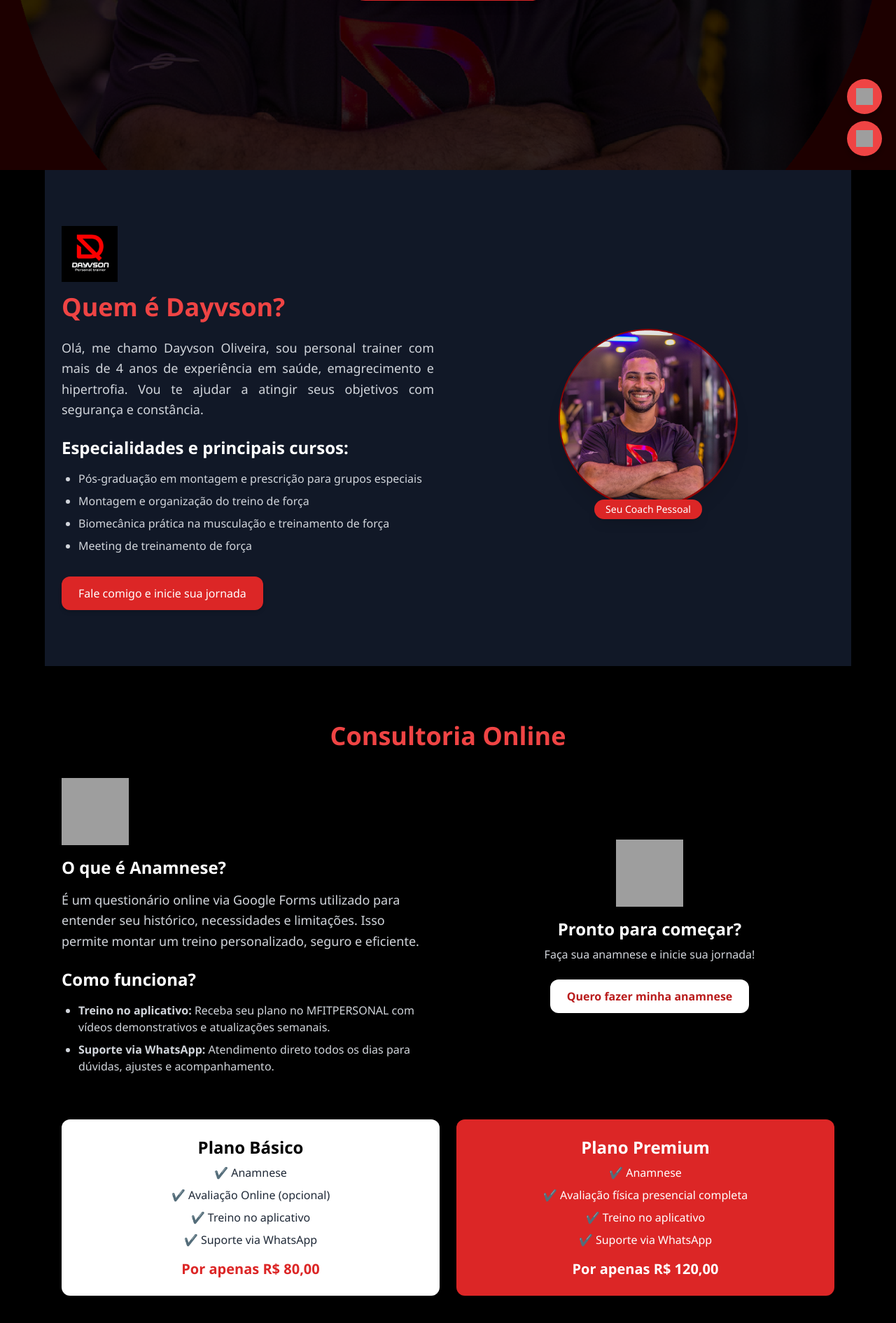
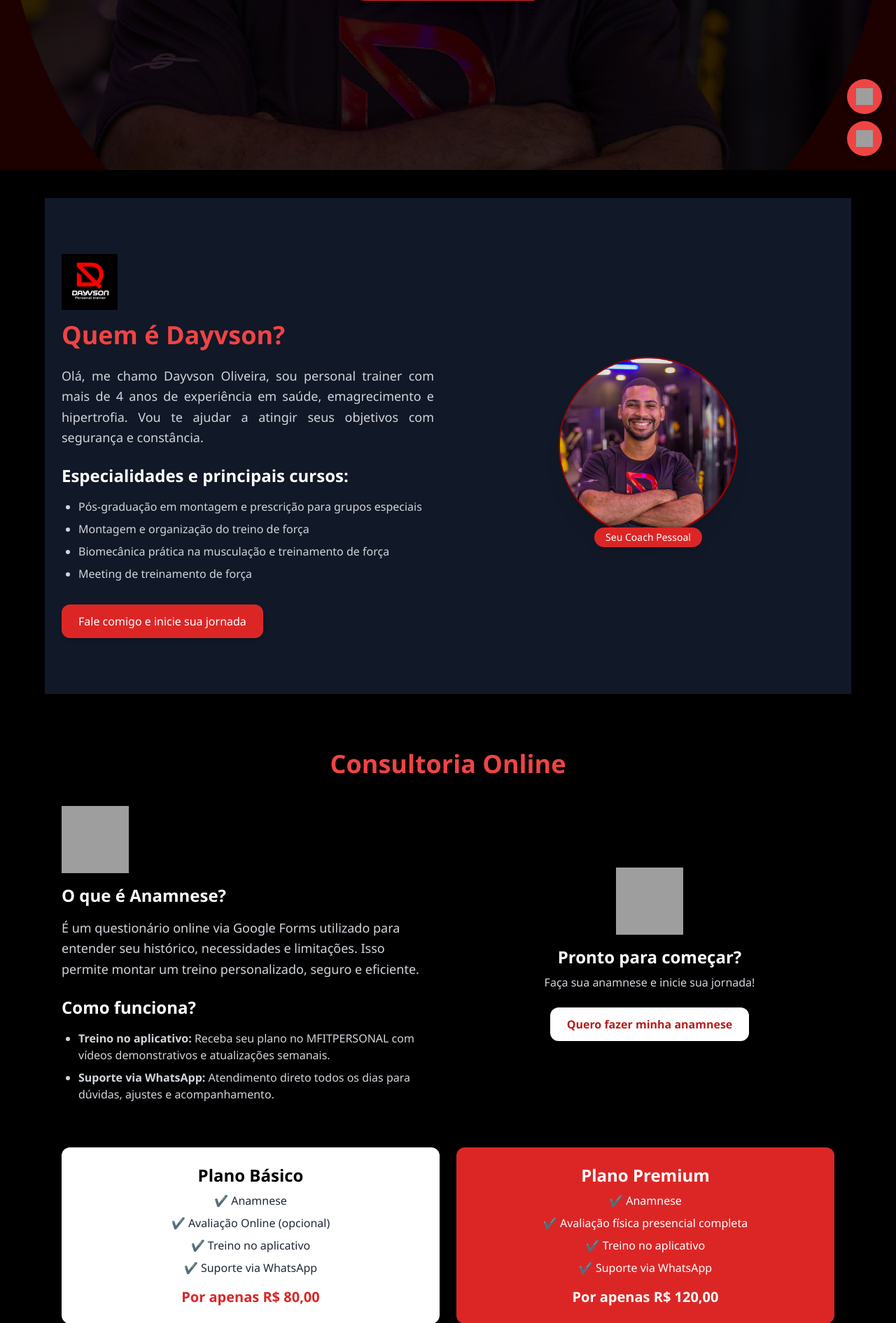
Before and after one commit to rncalazans/dayvsonpersonal, a Flask app: page / in a window 1280 px wide. Shown: the part 557-2448 px from the top of the page at 70% size. Run offline with Flask 3, Linux system fonts and the light colour scheme; grey boxes are pictures that could not be loaded.

Commit message:
ajustes finos

```diff
--- a/templates/dayvison_personal.html
+++ b/templates/dayvison_personal.html
@@ -82,24 +82,27 @@
     </div>
   </section>
 
+    <!-- Espaço visual -->
+  <div class="h-10"></div>
+
   <!-- SOBRE -->
-  <section class="py-20 px-6 bg-gray-900 max-w-6xl mx-auto" data-aos="fade-up" ata-aos-delay="300">
+  <section class="py-20 px-6 bg-gray-900 max-w-6xl mx-auto" data-aos="fade-up" ata-aos-delay="500">
     <div class="grid md:grid-cols-2 gap-10 items-center">
-      <div class="flex flex-col items-center md:items-start">
-        <img src="/static/dayvson_logo.png" alt="Logo Dayvson" class="w-20 h-20 mb-4">
-        <h2 class="text-4xl font-bold red-highlight mb-6">Quem é Dayvson?</h2>
-        <p class="text-gray-300 leading-relaxed text-lg text-justify mb-6">
+      <div class="flex flex-col items-center md:items-start" >
+        <img src="/static/dayvson_logo.png" alt="Logo Dayvson" class="w-20 h-20 mb-4" data-aos="fade-up-left" data-aos-delay="500">
+        <h2 class="text-4xl font-bold red-highlight mb-6"  data-aos="flip-right" data-aos-delay="800">Quem é Dayvson?</h2>
+        <p class="text-gray-300 leading-relaxed text-lg text-justify mb-6" data-aos="flip-right" data-aos-delay="1000">
           Olá, me chamo Dayvson Oliveira, sou personal trainer com mais de 4 anos de experiência em saúde, emagrecimento e hipertrofia.
           Vou te ajudar a atingir seus objetivos com segurança e constância.
         </p>
-        <h3 class="text-2xl font-semibold text-white mb-4">Especialidades e principais cursos:</h3>
-        <ul class="list-disc ml-6 text-gray-300 space-y-2 text-base">
+        <h3 class="text-2xl font-semibold text-white mb-4" data-aos="flip-right" data-aos-delay="1000">Especialidades e principais cursos:</h3>
+        <ul class="list-disc ml-6 text-gray-300 space-y-2 text-base" data-aos="flip-right" data-aos-delay="1000">
           <li>Pós-graduação em montagem e prescrição para grupos especiais</li>
           <li>Montagem e organização do treino de força</li>
           <li>Biomecânica prática na musculação e treinamento de força</li>
           <li>Meeting de treinamento de força</li>
         </ul>
-        <a href="https://wa.me/558191615693" class="mt-8 inline-block bg-red-600 text-white px-6 py-3 rounded-xl shadow-md btn-animate">Fale comigo e inicie sua jornada</a>
+        <a href="https://wa.me/558191615693" class="mt-8 inline-block bg-red-600 text-white px-6 py-3 rounded-xl shadow-md btn-animate"data-aos="zoom-in" data-aos-delay="1500">Fale comigo e inicie sua jornada</a>
       </div>
       <div class="relative group">
         <div class="relative flex justify-center group" data-aos="flip-right" data-aos-delay="500">
@@ -114,9 +117,9 @@
   </section>
 
   <!-- CONSULTORIA ONLINE -->
-  <section class="py-20 px-6 max-w-6xl mx-auto" data-aos="fade-up">
+  <section class="py-20 px-6 max-w-6xl mx-auto" data-aos="flip-right" data-aos-delay="500">
     <h2 class="text-4xl font-bold red-highlight mb-10 text-center">Consultoria Online</h2>
-    <div class="grid md:grid-cols-2 gap-12 mb-16">
+    <div class="grid md:grid-cols-2 gap-12 mb-16" data-aos="flip-right" data-aos-delay="900">
       <div>
         <img src="https://cdn-icons-png.flaticon.com/512/3208/3208707.png" alt="Treino Online" class="w-24 h-24 mb-4">
         <h3 class="text-2xl font-semibold mb-4">O que é Anamnese?</h3>
@@ -129,7 +132,7 @@
           <li><strong>Suporte via WhatsApp:</strong> Atendimento direto todos os dias para dúvidas, ajustes e acompanhamento.</li>
         </ul>
       </div>
-      <div class="flex flex-col justify-center items-center text-center">
+      <div class="flex flex-col justify-center items-center text-center" data-aos="flip-right" data-aos-delay="1300">
         <img src="https://cdn-icons-png.flaticon.com/512/1995/1995525.png" alt="Check-up" class="w-24 h-24 mb-4">
         <h3 class="text-2xl font-bold mb-2">Pronto para começar?</h3>
         <p class="text-gray-300 mb-6">Faça sua anamnese e inicie sua jornada!</p>
```
